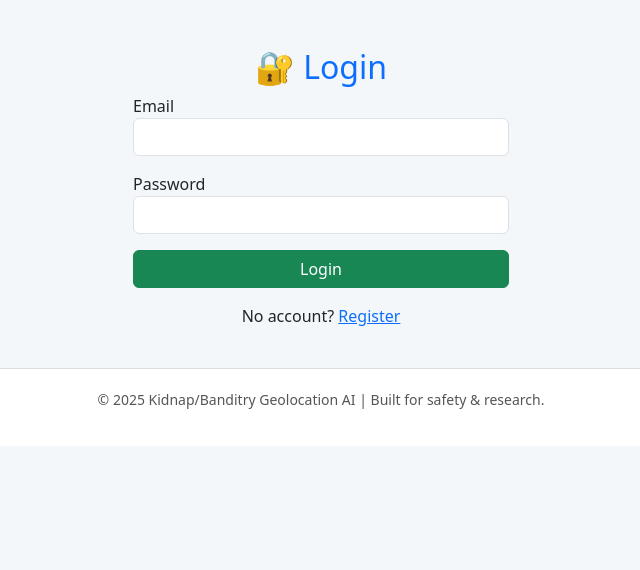
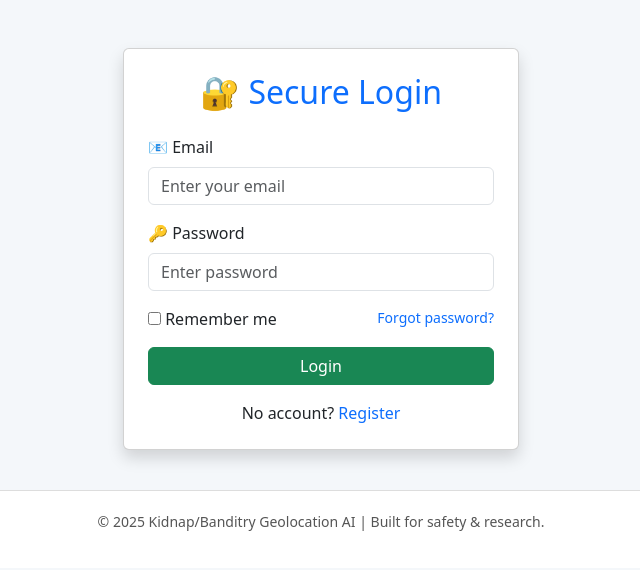
Before and after one commit to Presidor1/Ai-tracking-ID, a Flask app: template templates/login.html in a window 1280 px wide. Shown: the part 56-626 px from the top of the page, without its empty margins (319-959 px from the left). Run offline with Flask 3, Linux system fonts and the light colour scheme; the template is opened without the code that fills it, so the values that code supplies are empty.

Commit message:
Update login.html

```diff
--- a/templates/login.html
+++ b/templates/login.html
@@ -1,21 +1,48 @@
 {% extends "base.html" %}
 
 {% block content %}
-<div class="container mt-5" style="max-width: 400px;">
-    <h2 class="text-center text-primary">🔐 Login</h2>
+<div class="container mt-5" style="max-width: 420px;">
+    <div class="card shadow p-4">
+        <h2 class="text-center text-primary mb-4">🔐 Secure Login</h2>
+
+        <!-- Flash messages -->
+        {% with messages = get_flashed_messages(with_categories=true) %}
+          {% if messages %}
+            {% for category, message in messages %}
+              <div class="alert alert-{{ category }} alert-dismissible fade show" role="alert">
+                {{ message }}
+                <button type="button" class="btn-close" data-bs-dismiss="alert"></button>
+              </div>
+            {% endfor %}
+          {% endif %}
+        {% endwith %}
+
+        <!-- Login form -->
         <form method="POST" action="{{ url_for('routes.login') }}">
             <div class="mb-3">
-            <label>Email</label>
-            <input type="email" name="email" class="form-control" required>
+                <label for="email" class="form-label">📧 Email</label>
+                <input id="email" type="email" name="email" class="form-control" placeholder="Enter your email" required>
             </div>
+
             <div class="mb-3">
-            <label>Password</label>
-            <input type="password" name="password" class="form-control" required>
+                <label for="password" class="form-label">🔑 Password</label>
+                <input id="password" type="password" name="password" class="form-control" placeholder="Enter password" required>
             </div>
+
+            <div class="d-flex justify-content-between mb-3">
+                <div>
+                    <input type="checkbox" id="remember" name="remember">
+                    <label for="remember">Remember me</label>
+                </div>
+                <a href="{{ url_for('routes.forgot_password') }}" class="text-decoration-none small">Forgot password?</a>
+            </div>
+
             <button type="submit" class="btn btn-success w-100">Login</button>
-        <p class="text-center mt-3">
-            No account? <a href="{{ url_for('routes.register') }}">Register</a>
+
+            <p class="text-center mt-3 mb-0">
+                No account? <a href="{{ url_for('routes.register') }}" class="text-decoration-none">Register</a>
             </p>
         </form>
     </div>
+</div>
 {% endblock %}
```
Lines whose indentation alone changed are shown as unchanged.
